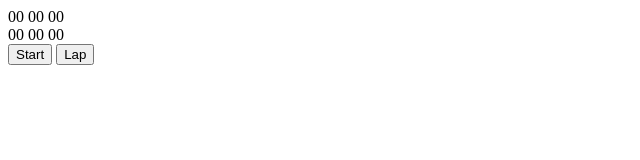
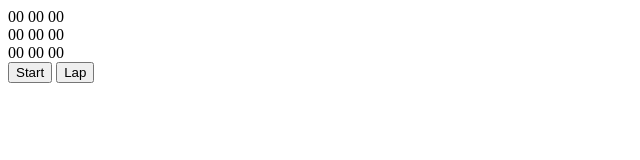
Before and after one commit to MyLightIsOn/timerApp, a plain HTML site: page index.html in a window 1280 px wide. Both pictures are taken after a click on the button "Lap". Shown: the whole page, without its empty margins (0-640 px from the left). Drawn offline with Linux system fonts and the light colour scheme.

Commit message:
Laps now added to list

```diff
--- a/index.html
+++ b/index.html
@@ -14,6 +14,10 @@
         <span id="milliseconds">00</span>
     </div>
 
+    <div id="lap-list">
+
+    </div>
+
     <button class="start">Start</button>
     <button class="lap">Lap</button>
 </body>
--- a/script.js
+++ b/script.js
@@ -9,6 +9,7 @@ timerApp = {
 		stop: document.getElementsByClassName('stop'),
 		lapholder: document.getElementById('lap-holder'),
 		lap: document.getElementsByClassName('lap'),
+		laplist: document.getElementById('lap-list'),
 		maintimer: document.getElementById('main-timer'),
 		timerCount: 0,
 		timer: null
@@ -25,6 +26,7 @@ timerApp = {
 		start.addEventListener('click', function(){
 			var button = this;
 
+			/*Toggles timer start button*/
 			if(button.className === 'start'){
 				timerApp.startTimer();
 				button.className = 'stop';
@@ -39,10 +41,17 @@ timerApp = {
 		lap.addEventListener('click', function(){
 			var mainTimer = timerApp.settings.maintimer,
 				lapHolder = timerApp.settings.lapholder,
-				clonedTimer = mainTimer.cloneNode(true);
+				lapList = timerApp.settings.laplist,
+				clonedTimer = mainTimer.cloneNode(true),
+				newSpan = document.createElement('span');
 
+				/*Adds lap time to top*/
 				clonedTimer.className = 'lap-clone';
-				lapHolder.innerHTML = clonedTimer.innerHTML
+				lapHolder.innerHTML = clonedTimer.innerHTML;
+
+				/*Adds lap time to list*/
+				newSpan.innerHTML = clonedTimer.innerHTML;
+				lapList.appendChild(newSpan)
 		});
 	},
 
```
